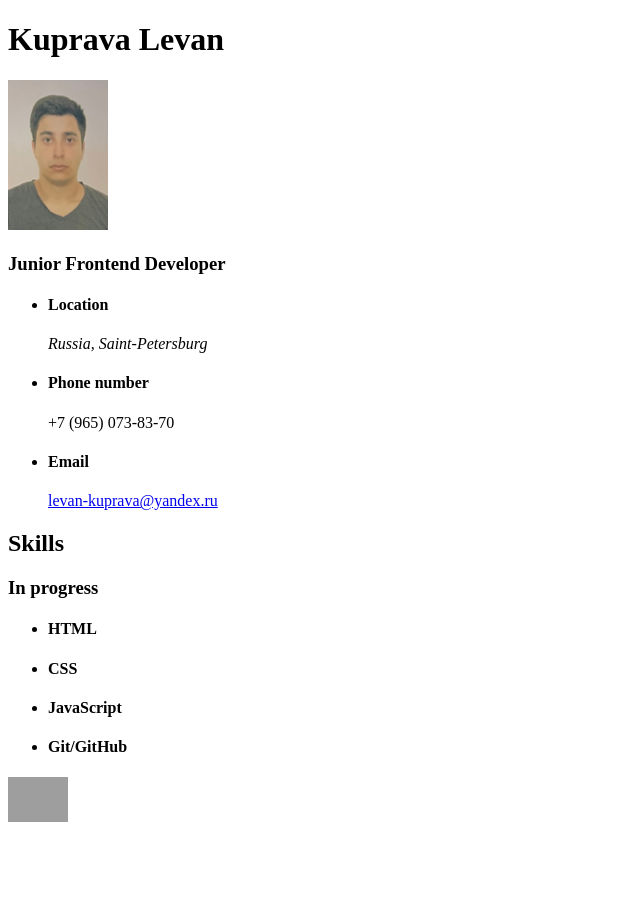
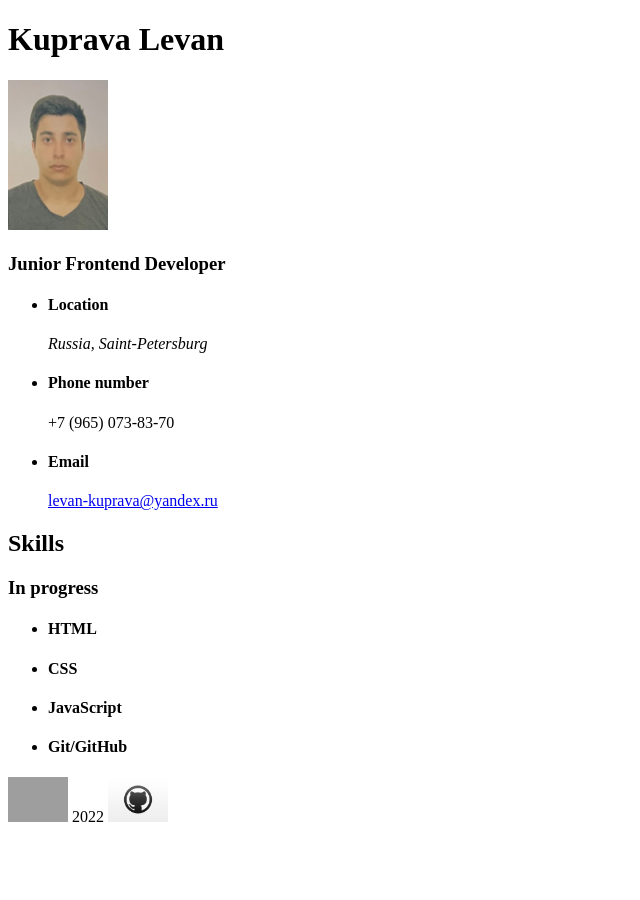
Before and after one commit to LevanKuprava/rsschool-cv_old, a plain HTML site: page index.html in a window 1280 px wide. Shown: the whole page, without its empty margins (0-640 px from the left). Drawn offline with Linux system fonts and the light colour scheme; grey boxes are pictures that could not be loaded.

Commit message:
feat: add github logo

```diff
--- a/index.html
+++ b/index.html
@@ -72,6 +72,8 @@
     </main>
     <footer class="footer">
         <a href="https://rs.school/js/"><img src="https://rs.school/images/rs_school_js.svg" alt="RSSchool_logo" id="rs_logo"></a>
+        2022
+        <a href="https://github.com/LevanKuprava"> <img src="images\github_logo.png" alt="github_logo" id="github_logo"></a>
 
     </footer>
 </body>
--- a/styles.css
+++ b/styles.css
@@ -10,3 +10,7 @@
 #rs_logo {
     width: 60px;
 }
+
+#github_logo {
+    width: 60px;
+}
```
Also changed, not shown: images/github_logo.png (added).
